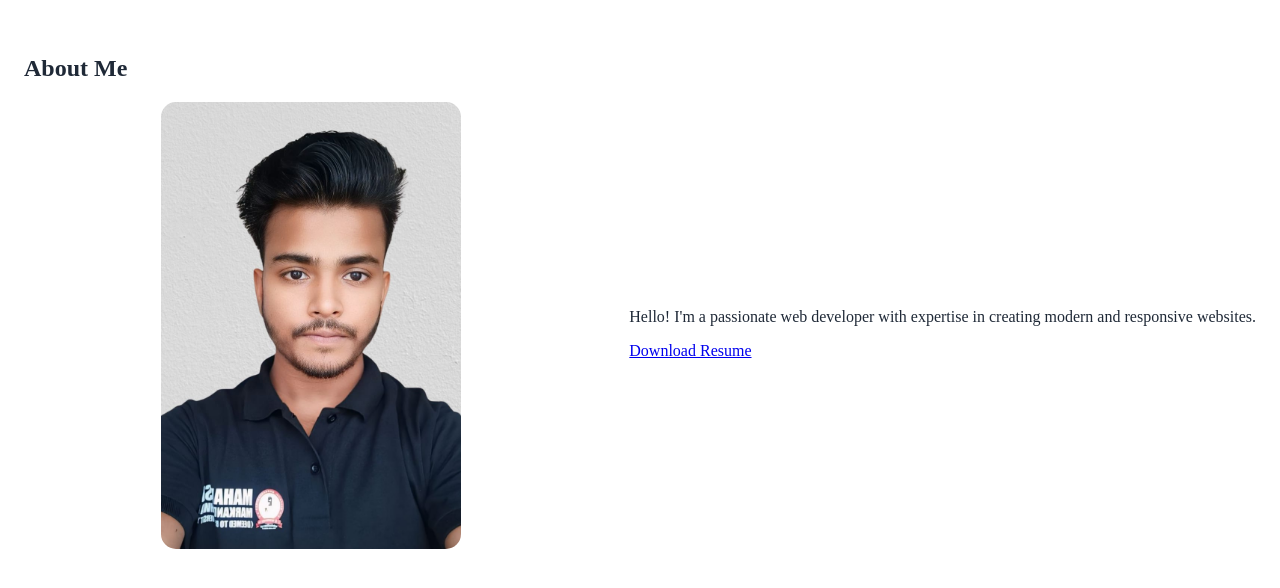
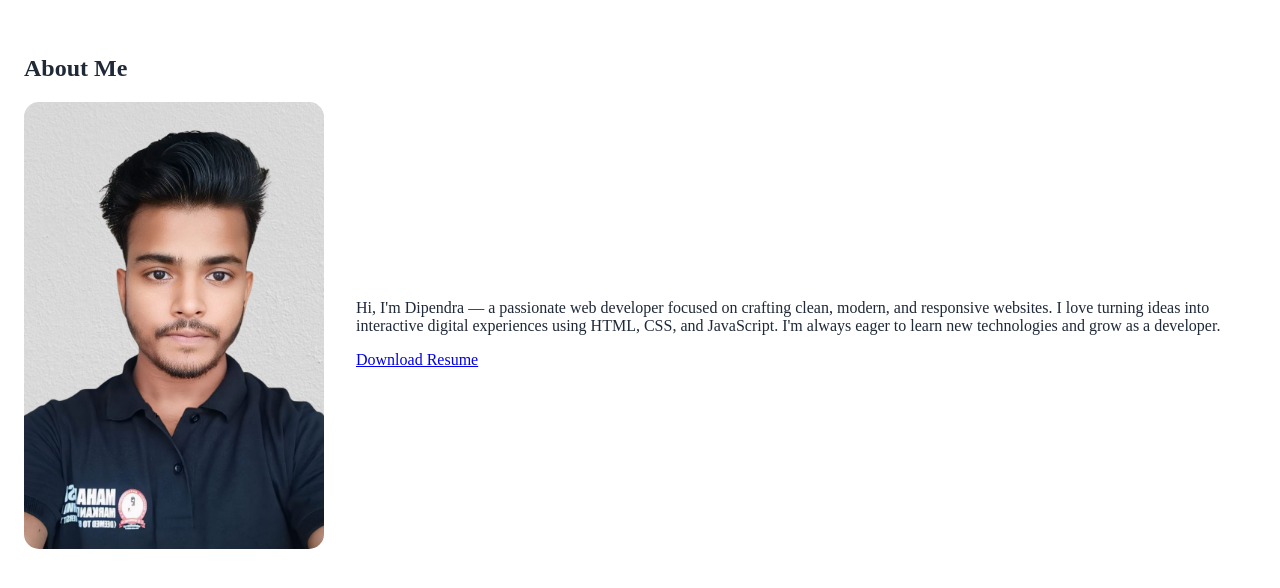
Before and after one commit to Dipendra2003/codesoft, a plain HTML site: page Portfolio/index.html in a window 1280 px wide. Shown: the part 837-1425 px from the top of the page. Drawn offline with nearby package versions, Linux system fonts and the light colour scheme.

Commit message:
Update index.html

```diff
--- a/Portfolio/index.html
+++ b/Portfolio/index.html
@@ -77,7 +77,7 @@
         <div class="about-content">
             <img src="img/dip new.jpg" alt="Your Photo">
             <div class="bio">
-                <p>Hello! I'm a passionate web developer with expertise in creating modern and responsive websites.</p>
+                <p>Hi, I'm Dipendra — a passionate web developer focused on crafting clean, modern, and responsive websites. I love turning ideas into interactive digital experiences using HTML, CSS, and JavaScript. I'm always eager to learn new technologies and grow as a developer.</p>
                 <a href="resume.pdf" class="download-btn" download>Download Resume</a>
             </div>
         </div>
```
